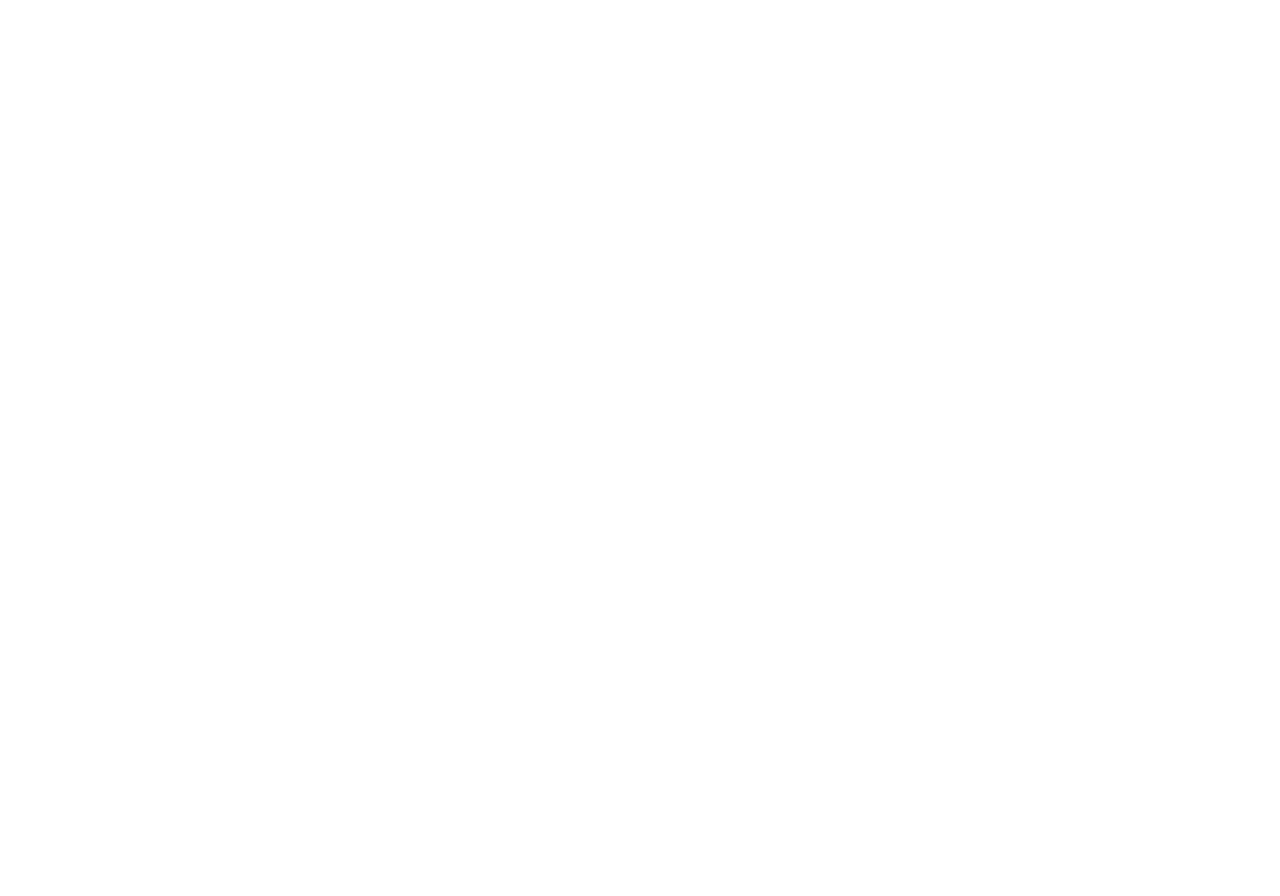
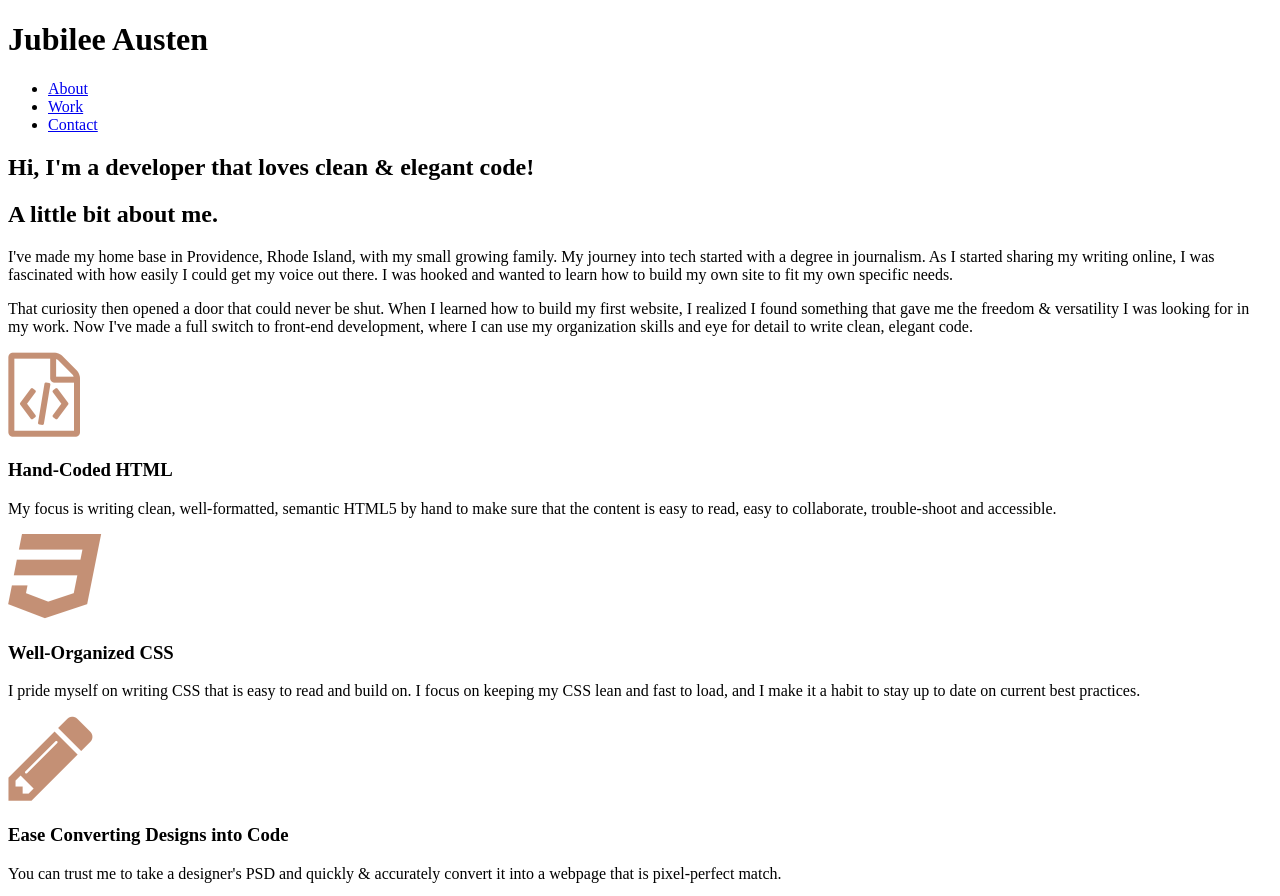
Before and after one commit to inadinerodriguez/skillcrush_project, a plain HTML site: page index.html in a window 1280 px wide. Shown: the top 896 px of the page. Before the commit the page ends 800 px from the top, so only its background shows below. Drawn offline with Linux system fonts and the light colour scheme.

Commit message:
Add structure and content

```diff
--- a/index.html
+++ b/index.html
@@ -1,9 +1,90 @@
 <!doctype html>
 <html lang="en">
     <head>
-        <title>Title Goes here</title>
+        <title>Jubilee Austen | Portfolio</title>
     </head>
     <body>
+        <header>
+            <div class="full-width">
+                <div class="half-width">
+                    <h1>Jubilee Austen</h1>
+                </div>
+                <div class="half-width">
+                    <nav>
+                        <ul>
+                            <li><a href="#about">About</a></li>
+                            <li><a href="#work">Work</a></li>
+                            <li><a href="#contact">Contact</a></li>
+                        </ul>
+                    </nav>
+                </div>
+                <h2><span>Hi,</span> I'm a developer that loves clean & elegant code!</h2>
+            </div>
+        </header>
+        <main>
+            <section id="about">
+                <div class="full-width">
+                    <h2>A little bit about me.</h2>
+                    <div class="half-width">
+                        <p>
+                            I've made my home base in Providence, Rhode Island, with my small growing family. My journey into tech started with a degree in journalism. As I started sharing my writing online, I was fascinated with how easily I could get my voice out there. I was hooked and wanted to learn how to build my own site to fit my own specific needs.</p>
+                    </div>
+                    <div class="half-width">
+                        <p>
+                            That curiosity then opened a door that could never be shut. When I learned how to build my first website, I realized I found something that gave me the freedom & versatility I was looking for in my work. Now I've made a full switch to front-end development, where I can use my organization skills and eye for detail to write clean, elegant code.</p>
+                    </div>
+                </div>
+            </section>
+            <section id="work">
+                <div class="full-width">
+                    <div class="third-width">
+                        <img src="img/html-icon.png" alt="HTML icon" />
+                        <h3>Hand-Coded HTML </h3>
+                        <p>
+                            My focus is writing clean, well-formatted, semantic HTML5 by hand to make sure that the content is easy to read, easy to collaborate, trouble-shoot and accessible.
+                        </p>
+                    </div>
+                    <div class="third-width">
+                        <img src="img/css-icon.png" alt="CSS icon" />
+                        <h3>Well-Organized CSS</h3>
+                        <p>
+                            I pride myself on writing CSS that is easy to read and build on. I focus on keeping my CSS lean and fast to load, and I make it a habit to stay up to date on current best practices.
+                        </p>
+                    </div>
+                    <div class="third-width">
+                        <img src="img/pencil-icon.png" alt="Pencil icon" />
+                        <h3>Ease Converting Designs into Code</h3>
+                        <p>
+                            You can trust me to take a designer's PSD and quickly & accurately convert it into a webpage that is pixel-perfect match.
+                        </p>
+                    </div>
+                </div>
 
+            </section>
+            <footer id="contact">
+                <div class="full-width">
+                    <div class="half-width">
+                        <img src="img/contact.png" alt="contact laptop" />
+                    </div>
+                    <div class="half-width">
+                        <h2>Like what you see?</h2>
+                        <h3>Let's meet for a cup of coffee.</h3>
+                        <a href="mailto:hi@jubileeausten.com">
+                            <img src="img/envelope.png" alt="envelope icon" />
+                            hi[@]jubileeausten.com
+                        </a>
+                        <h3>Or, find me on the interwebs</h3>
+                        <ul>
+                            <li><a href="http://twitter.com"><img src="img/twitter.png" alt="twitter icon" /></a> </li>
+                            <li><a href="http://tumbler.com"><img src="img/tumblr.png" alt="tumbler icon" /></a> </li>
+                            <li><a href="http://instagram.com"><img src="img/instagram.png" alt="instagram icon" /></a> </li>
+                            <li><a href="http://linkedin.com"><img src="img/linkedin.png" alt="linkedin icon" /></a> </li>
+                            <li><a href="http://github.com"><img src="img/github.png" alt="github icon" /></a> </li>
+                        </ul>
+                    </div>
+                </div>
+
+            </footer>
+        </main>
     </body>
 </html>
```
